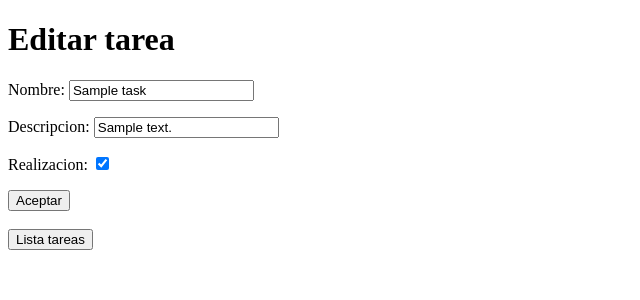
After one commit to PieroAGP/practicaClase, a Django app: page /task/editarTarea/1/ in a window 1280 px wide. The commit adds this page. Shown: the top 300 px of the page, without its empty margins (0-640 px from the left). Run offline with Django 4.2, Linux system fonts and the light colour scheme; tables that the repository leaves empty hold one stand-in row (values such as "Sample post").

Commit message:
creacion templates (formulario/editar formulario)

```diff
--- a/task/forms.py
+++ b/task/forms.py
@@ -1,6 +1,6 @@
 from django import forms
 
-"""
+
 from .models import Task
 class TaskForm(forms.ModelForm):
     class Meta:
@@ -11,3 +11,4 @@
     nombre = forms.CharField(label="nombre", max_length = 200)
     descripcion = forms.CharField(label="descripcion",widget=forms.Textarea)
     realizacion = forms.BooleanField(label="realizacion",required=False)
+"""
--- /dev/null
+++ b/task/templates/task/editarTarea.html
@@ -0,0 +1,20 @@
+<!DOCTYPE html>
+<html lang="en">
+<head>
+    <meta charset="UTF-8">
+    <meta name="viewport" content="width=device-width, initial-scale=1.0">
+    <title>Document</title>
+</head>
+<body>
+    <h1>Editar tarea</h1>
+    <form action="{% url 'editarTarea' pk=task.pk %}" method="post" >
+        {% csrf_token %}
+        {{ form.as_p}}
+        <button type="submit">Aceptar</button>
+    </form>
+    <br>
+    <form action="{% url 'listaTareas' %}" method="get">
+        <button type="submit"> Lista tareas </button>
+    </form>
+</body>
+</html>
--- a/task/templates/task/formulario.html
+++ b/task/templates/task/formulario.html
@@ -6,6 +6,10 @@
     <title>Document</title>
 </head>
 <body>
-    <h1>hola</h1>
+    <form action="{% url 'listaTareas' %}" method="post" >
+        {% csrf_token %}
+        {{ form.as_p}}
+        <button type="submit"> Nueva tarea </button>
+    </form>
 </body>
 </html>
--- a/task/templates/task/listaTareas.html
+++ b/task/templates/task/listaTareas.html
@@ -14,7 +14,7 @@
     {%endfor%}
     <p>------------------------------------------------</p>
 
-    <a href="{% url 'formulario' %}"><button> Nuevo Comentario </button></a>
+    <a href="{% url 'formulario' %}"><button> Nueva tarea </button></a>
 
     <!--
     <h1>Nuevo tarea</h1>
--- a/task/urls.py
+++ b/task/urls.py
@@ -2,8 +2,9 @@
 from . import views
 from .views import *
 urlpatterns = [
-    path('', Tareas.as_view(), name='listaTareas'),
+    path('', TaskList.as_view(), name='listaTareas'),
     #changes
     path('task/<int:pk>/', task_detail.as_view(), name='detalle_tarea'),
-    path('formulario/', Tareas.as_view(), name='formulario')
+    path('task/formulario/', NewTask.as_view(), name='formulario'),
+    path('task/editarTarea/<int:pk>/', TaskEdit.as_view(),name='editarTarea'),
 ]
--- a/task/views.py
+++ b/task/views.py
@@ -14,7 +14,52 @@
       task = get_object_or_404(Task, pk=pk)
       return render(request, 'task/detalle_tarea.html', {'task': task})
 
+class TaskList(View):
+  tareas = Task.objects.all()
+  template_name="task/listaTareas.html"
 
+  def get(self,request):
+     return render(request,self.template_name,{'tareas': self.actualizaTask})
+
+  def actualizaTask(self):
+    self.tareas = Task.objects.all()
+    return self.tareas
+
+class NewTask(View):
+  tareas = Task.objects.all()
+  template_name="task/formulario.html"
+
+  def actualizaTask(self):
+    self.tareas = Task.objects.all()
+    return self.tareas
+
+  def get(self,request):
+    form = TaskForm()
+    return render(request,self.template_name,{'tareas': self.actualizaTask(),'form':form})
+
+  def post(self,request):
+    form= TaskForm(request.POST)
+    if form.is_valid():
+         form.save()
+         return redirect('listaTareas')
+    return render(request,self.template_name,{'tareas': self.actualizaTask(),'form':form})
+
+class TaskEdit(View):
+  def get(self,request,pk):
+    task = get_object_or_404(Task,pk=pk)
+    form = TaskForm(instance=task)
+    return render(request, 'task/editarTarea.html', {'task':task, 'form':form})
+
+  def post(self,request,pk):
+    task= get_object_or_404(Task,pk=pk)
+    form = TaskForm(request.POST,instance=task)
+    if form.is_valid():
+      task = form.save(commit=False)
+      form.save()
+      return redirect('detalle_tarea', pk=pk)
+    return render(request,'editarTarea.html',{'task':task, 'form':form})
+
+""""
 class Tareas(View):
   tareas = Task.objects.all()
   template_name="task/listaTareas.html"
@@ -37,6 +82,7 @@
          Task.objects.create(nombre=nombre, descripcion=descripcion, realizacion=realizacion)
          return redirect('listaTareas')
     return render(request,self.template_name,{'tareas': self.actualizaTask(),'form':form})
+"""
 
 """
 
```
Also changed, not shown: task/templates/task/detalle_tarea.html (+12 -1 lines).
